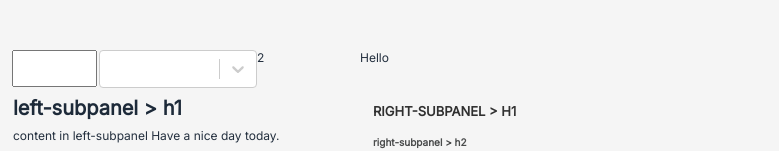
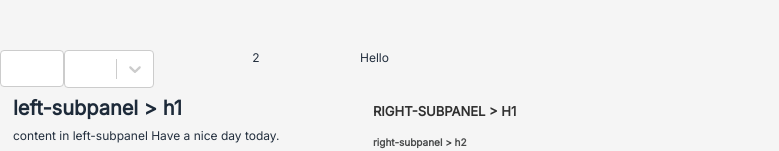
Before and after one commit to tammer/bootstrap-practice, a React (Create React App) app: page /sandbox in a window 1280 px wide. Shown: the top 151 px of the page, without its empty margins (0-779 px from the left). Built offline with nearby package versions, Linux system fonts and the light colour scheme; no server answers.

Commit message:
nicer salary selector

```diff
--- a/src/App.css
+++ b/src/App.css
@@ -289,6 +289,23 @@ h3 {
   grid-template-columns: auto auto;
 }
 
+.salary-selector {
+  display: grid;
+  width: 152px;
+  grid-template-columns: auto 90px;
+}
+
+.salary-selector-input {
+  background-color: hsl(0, 0%, 100%);
+  border-color: hsl(0, 0%, 80%);
+  border-radius: 4px;
+  border-style: solid;
+  border-width: 1px;
+  height: 37px;
+  width: 64px;
+  padding-left: 8px;
+}
+
 .left-panel {
   width: 360px;
   /* background-color: #dcdcab; */
--- a/src/components/SalarySelector.js
+++ b/src/components/SalarySelector.js
@@ -1,6 +1,4 @@
 import { useState, useEffect } from "react";
-import Col from "react-bootstrap/Col";
-import Row from "react-bootstrap/Row";
 import Select from "react-select";
 
 const SalarySelector = ({ handleChange, value }) => {
@@ -32,20 +30,20 @@ const SalarySelector = ({ handleChange, value }) => {
   }
 
   return (
-    <Row>
-      <Col sm="auto" style={{ paddingRight: "0px" }}>
+    <div className="salary-selector">
+      <div>
         <input
-          style={{ height: "37px" }}
+          className="salary-selector-input"
           maxLength="7"
           size="7"
           type="text"
           value={state["amount"]}
           onChange={(e) => handleInput(e)}
         />
-      </Col>
-      <Col style={{ paddingLeft: "2px" }}>
+      </div>
+      <div>
         <Select
-          options={quickMake(["USD", "CAD", "EUR", "GBP", "JPY"])}
+          options={quickMake(["USD", "CAD", "EUR", "GBP"])}
           closeMenuOnSelect={true}
           getOptionLabel={(e) => e["name"]}
           getOptionValue={(e) => e["id"]}
@@ -53,8 +51,8 @@ const SalarySelector = ({ handleChange, value }) => {
           value={{ id: state["ccy"], name: state["ccy"] }}
           onChange={handleCcyChange}
         />
-      </Col>
-    </Row>
+      </div>
+    </div>
   );
 };
 
```
